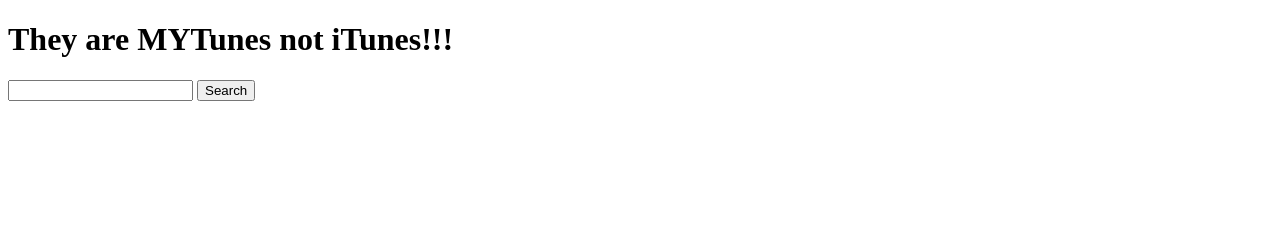
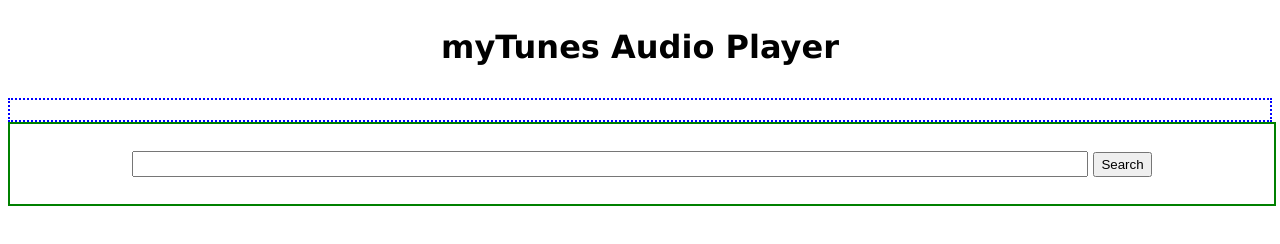
Before and after one commit to Momentum-Team-20/mytunes-jmatthews64, a website: page index.html in a window 1280 px wide. Drawn offline with Linux system fonts and the light colour scheme.

Commit message:
formated title, search bar, and some albumbox

```diff
--- a/index.html
+++ b/index.html
@@ -4,11 +4,11 @@
   <meta charset="UTF-8">
   <meta name="viewport" content="width=device-width, initial-scale=1.0">
   <script src="main.js" defer></script>
-  <link src="styles.css" rel="stylesheet">
+  <link href="styles.css" rel="stylesheet">
   <title>Music Search</title>
 </head>
 <body>
-  <header><h1>They are MYTunes not iTunes!!!</h1></header>
+  <header><h1>myTunes Audio Player</h1></header>
   <section id="audioPlayer">
 
   </section>
--- a/styles.css
+++ b/styles.css
@@ -0,0 +1,43 @@
+#mainFrame {
+    display: flex;
+    flex-wrap: wrap;
+}
+
+/*Formating for the header of the page */
+h1 {
+    text-align: center;
+    font-family: 'Lucida Sans', 'Lucida Sans Regular', 'Lucida Grande', 'Lucida Sans Unicode', Geneva, Verdana, sans-serif;
+    height: 10vh;
+    margin-top: -10px;
+    margin-left: -10px;
+    margin-right: -10px;
+    padding-top: 30px;
+    margin-bottom: -10px;
+}
+
+/*Formating for the audio player section*/
+
+#audioPlayer {
+    border: dotted blue 2px;
+    height: 20px;
+}
+
+/*Formating for the search bar*/
+#searchBar {
+    display: flex;
+    justify-content: center;
+    align-items: center;
+    width: 100%;
+    height: 10vh;
+    border: solid green 2px;
+}
+
+#searchButton {
+    height: 25px;
+}
+
+#searchInput {
+    width: 75%;
+    margin-right: 5px;
+    height: 20px;
+}
```
